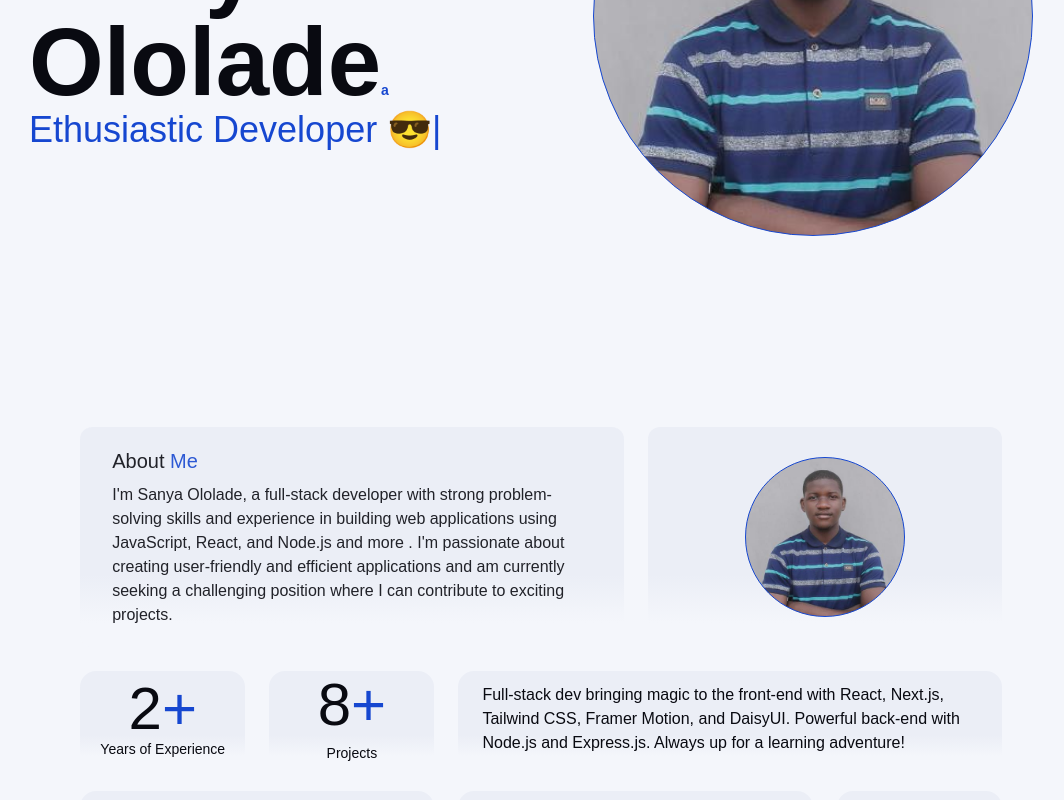
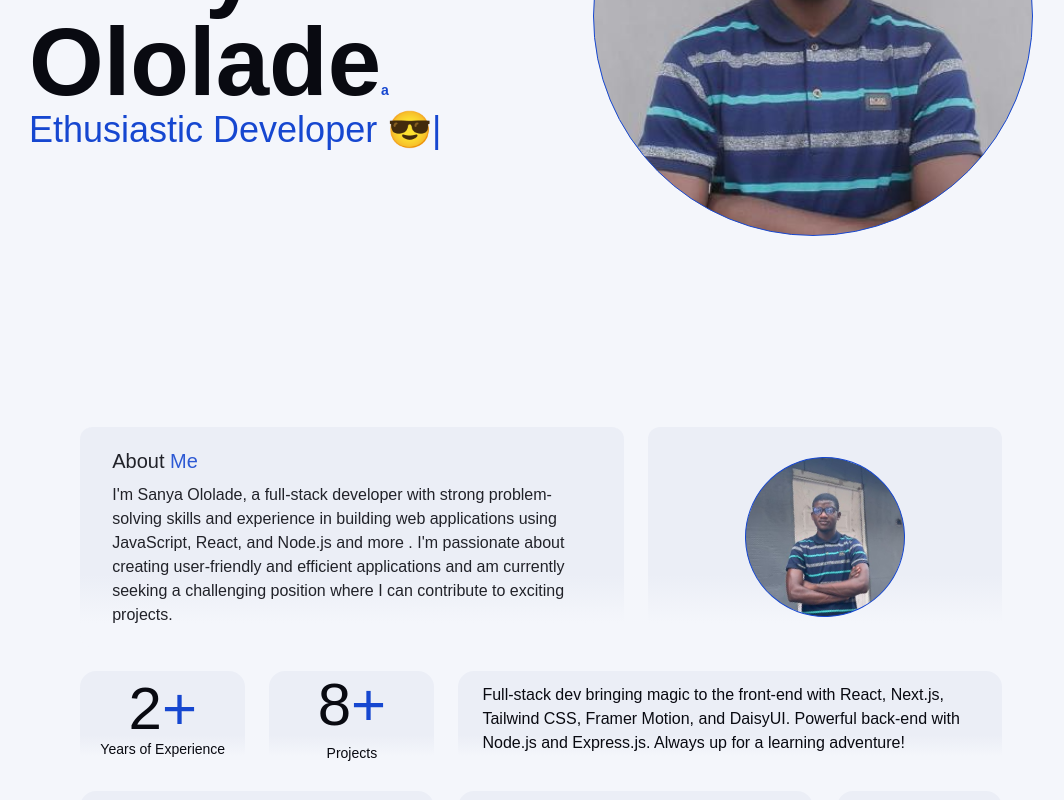
Before and after one commit to LollyTim/sanya-ololade-portfolio, a React (Create React App) app: page / in a window 1280 px wide. Shown: the part 410-1210 px from the top of the page, without its empty margins (99-1163 px from the left). Built offline with nearby package versions, Linux system fonts and the light colour scheme.

Commit message:
doing hard things

```diff
--- a/src/components/About.jsx
+++ b/src/components/About.jsx
@@ -128,7 +128,12 @@ const About = () => {
             <div className="lg:w-[50%] items-center flex justify-center ">
               <div
                 className=" lg:w-[160px] lg:h-[160px] w-[200px] h-[200px] border border-accentClr dark:border-accentClrDark bg-center bg-cover rounded-full"
-                style={{ backgroundImage: `url("/Sanya Ololade.jpg")` }}
+                style={{
+                  backgroundImage: `url("/images/Sanya-ololade-full-pics.jpg")`,
+                  backgroundSize: 400,
+                  rotate: "20deg",
+                  backgroundPositionX: "-100px",
+                }}
               ></div>
             </div>
           </motion.div>
```
Also changed, not shown: public/images/Sanya-ololade-full-pics.jpg (added), src/components/images/Sanya-ololade-full-pics.jpg (added).
